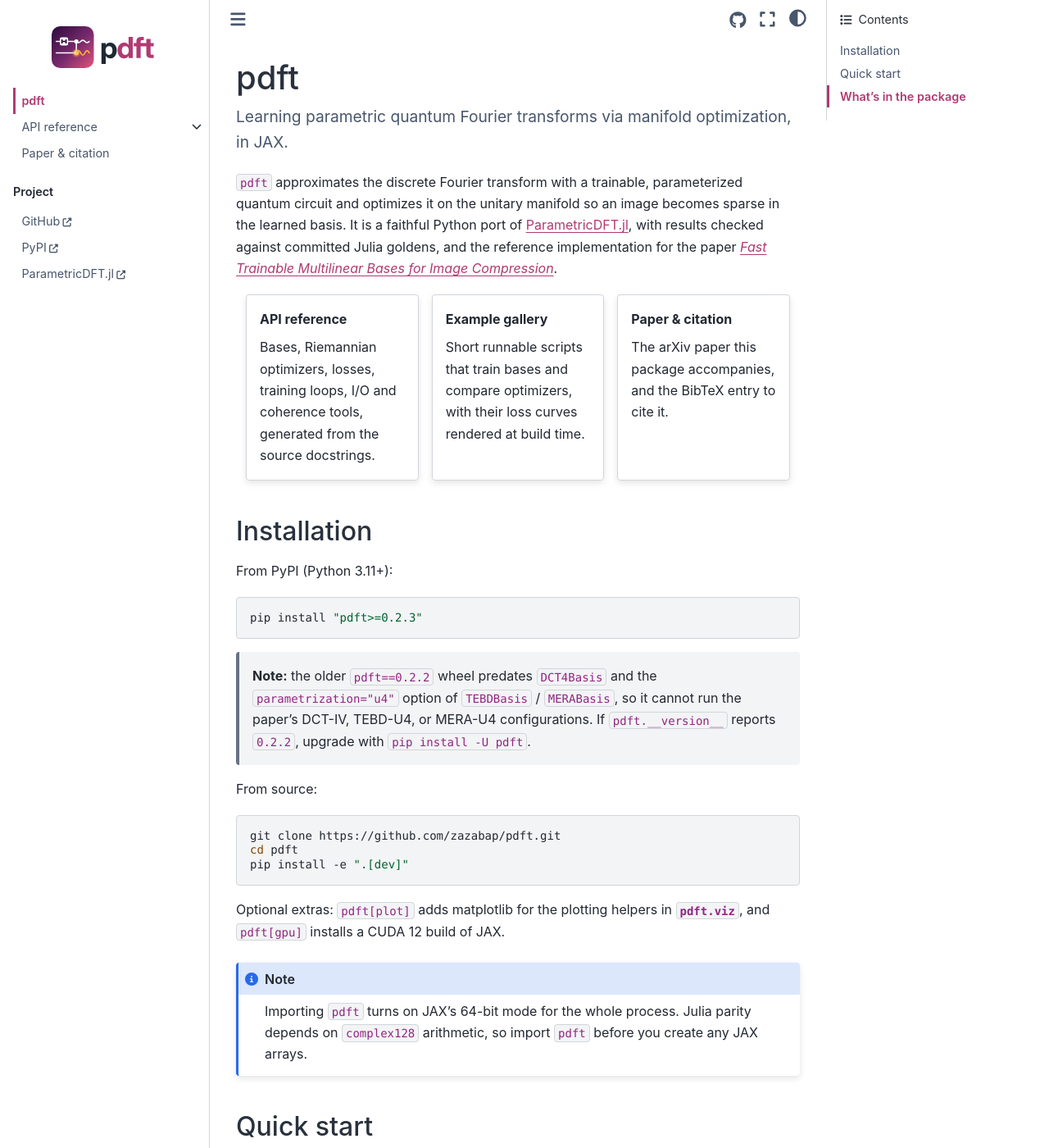
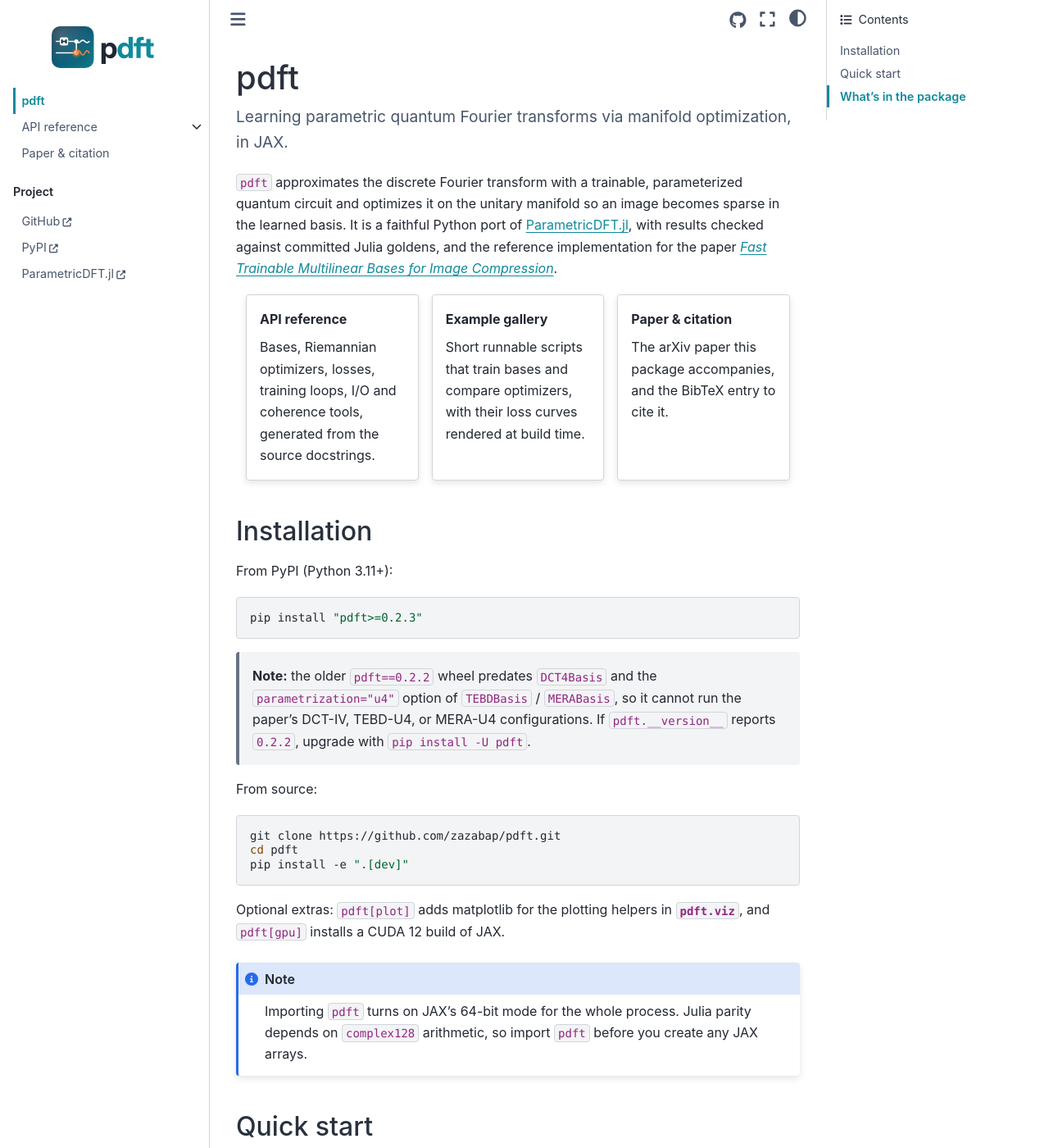
Before and after one commit to zazabap/pdft, a Sphinx documentation site: the page built from docs/index.md, in a window 1280 px wide and 1400 px high. Shown: the whole window at 82% size. Built offline with Sphinx 7.4.7 and the Sphinx Book theme 1.1.4, drawn with Linux system fonts in a browser that asks for light colours; pages that are not in the unit, such as notebooks, are missing from menus.

Commit message:
docs(logo): switch to the teal & amber palette and polish the mark
The tile is now lit from the top-left with a soft vignette and an inner
rim, the Hadamard and wires cast shadows, and the phase dot has a wider
halo and a specular highlight. Site accent colours follow the palette.

Co-Authored-By: Claude Fable 5.1 <noreply@anthropic.com>

```diff
--- a/docs/_static/custom.css
+++ b/docs/_static/custom.css
@@ -1,19 +1,19 @@
-/* Site accents follow the logo palette (docs/logo/build_logo.py): plum links
-   and highlights, gold only where the theme uses a secondary colour. */
+/* Site accents follow the logo palette (docs/logo/build_logo.py): teal links
+   and highlights, amber only where the theme uses a secondary colour. */
 html[data-theme="light"] {
-  --pst-color-primary: #b03a72;
-  --pst-color-primary-bg: #fbe9f1;
+  --pst-color-primary: #0f8a9c;
+  --pst-color-primary-bg: #e3f4f6;
   --pst-color-secondary: #c9862a;
-  --pst-color-link: #b03a72;
-  --pst-color-link-hover: #7a2a6d;
+  --pst-color-link: #0f8a9c;
+  --pst-color-link-hover: #0a5f7c;
 }
 
 html[data-theme="dark"] {
-  --pst-color-primary: #ee8fb8;
-  --pst-color-primary-bg: #3a1a30;
-  --pst-color-secondary: #ffb43c;
-  --pst-color-link: #ee8fb8;
-  --pst-color-link-hover: #f7b3d0;
+  --pst-color-primary: #5cc8d6;
+  --pst-color-primary-bg: #0d3a46;
+  --pst-color-secondary: #ffb45c;
+  --pst-color-link: #5cc8d6;
+  --pst-color-link-hover: #9fe0e8;
 }
 
 /* The sidebar logo is the full lockup; give it room and no extra title text. */
--- a/docs/logo/build_logo.py
+++ b/docs/logo/build_logo.py
@@ -1,8 +1,8 @@
 """Generate the pdft logo assets in docs/_static/.
 
 The mark is a two-wire circuit fragment (Hadamard, controlled phase) whose
-wires leave the phase gate as waves, on a plum-to-coral tile with a gold phase
-dot. The wordmark is "pdft" set in Inter Bold and converted to outlines, so
+wires leave the phase gate as waves, on a navy-to-teal tile lit from the top
+left, with an amber phase dot. The wordmark is "pdft" set in Inter Bold and converted to outlines, so
 the SVGs render identically without the font installed.
 
 Run:  python docs/logo/build_logo.py path/to/Inter-Bold.ttf
@@ -24,15 +24,21 @@ from fontTools.ttLib import TTFont
 OUT = Path(__file__).resolve().parents[1] / "_static"
 VB = 512
 WHITE, INK, PAPER = "#ffffff", "#1f2933", "#f3f5f7"
-TILE = ("#2a0b3d", "#7a2a6d", "#e2557a")  # dark floor, mid, bright corner
-DOT = ("#ffe7a3", "#ffb43c")  # phase dot: lit centre, gold rim (also the halo)
-WORD = "#b03a72"  # the "dft" of the wordmark
+TILE = ("#06263a", "#0a5f7c", "#17a0ad")  # dark floor, mid, bright corner
+DOT = ("#ffc77a", "#ef7f3a")  # phase dot: lit centre, amber rim (also the halo)
+WORD = "#0f8a9c"  # the "dft" of the wordmark
 MARK = "D"
 
 DEFS = f"""<defs>
   <linearGradient id="tile" x1="0" y1="0" x2="1" y2="1">
     <stop offset="0" stop-color="{TILE[0]}"/><stop offset="0.55" stop-color="{TILE[1]}"/><stop offset="1" stop-color="{TILE[2]}"/>
   </linearGradient>
+  <radialGradient id="light" cx="0.22" cy="0.18" r="0.75">
+    <stop offset="0" stop-color="{WHITE}" stop-opacity="0.22"/><stop offset="1" stop-color="{WHITE}" stop-opacity="0"/>
+  </radialGradient>
+  <radialGradient id="vign" cx="0.85" cy="0.9" r="0.7">
+    <stop offset="0" stop-color="#000000" stop-opacity="0.22"/><stop offset="1" stop-color="#000000" stop-opacity="0"/>
+  </radialGradient>
   <radialGradient id="dotg" cx="0.35" cy="0.35" r="0.85">
     <stop offset="0" stop-color="{DOT[0]}"/><stop offset="1" stop-color="{DOT[1]}"/>
   </radialGradient>
@@ -55,15 +61,18 @@ def glow_dot(x, y, r):
     # The halo is two translucent discs rather than a blur filter, so it
     # survives every renderer, including favicon rasterisers.
     return (
-        f'<circle cx="{x}" cy="{y}" r="{r + 26}" fill="{DOT[1]}" fill-opacity="0.16"/>'
-        f'<circle cx="{x}" cy="{y}" r="{r + 12}" fill="{DOT[1]}" fill-opacity="0.32"/>'
+        f'<circle cx="{x}" cy="{y}" r="{r + 34}" fill="{DOT[1]}" fill-opacity="0.10"/>'
+        f'<circle cx="{x}" cy="{y}" r="{r + 22}" fill="{DOT[1]}" fill-opacity="0.18"/>'
+        f'<circle cx="{x}" cy="{y}" r="{r + 10}" fill="{DOT[1]}" fill-opacity="0.34"/>'
         + dot(x, y, r, "url(#dotg)")
+        + f'<circle cx="{x - r * 0.32}" cy="{y - r * 0.34}" r="{r * 0.28}" fill="{WHITE}" fill-opacity="0.55"/>'
     )
 
 
 def h_gate(cx, cy, s=100):
     b, ih, g = 17, s * 0.5, TILE[0]
     return (
+        f'<rect x="{cx - s / 2}" y="{cy - s / 2 + 6}" width="{s}" height="{s}" rx="20" fill="#000000" fill-opacity="0.22"/>'
         f'<rect x="{cx - s / 2}" y="{cy - s / 2}" width="{s}" height="{s}" rx="20" fill="{WHITE}"/>'
         f'<rect x="{cx - s * 0.25 - b / 2}" y="{cy - ih / 2}" width="{b}" height="{ih}" fill="{g}"/>'
         f'<rect x="{cx + s * 0.25 - b / 2}" y="{cy - ih / 2}" width="{b}" height="{ih}" fill="{g}"/>'
@@ -80,10 +89,22 @@ def sine(x0, x1, y, amp, lam, phase=0.0, n=60):
 
 def mark():
     y1, y2 = 186, 326
-    tile = f'<rect width="{VB}" height="{VB}" rx="104" fill="url(#tile)"/>'
+    tile = (
+        f'<rect width="{VB}" height="{VB}" rx="104" fill="url(#tile)"/>'
+        f'<rect width="{VB}" height="{VB}" rx="104" fill="url(#light)"/>'
+        f'<rect width="{VB}" height="{VB}" rx="104" fill="url(#vign)"/>'
+        f'<rect x="4" y="4" width="{VB - 8}" height="{VB - 8}" rx="100" fill="none" stroke="{WHITE}" stroke-opacity="0.16" stroke-width="3"/>'
+    )
+    shadows = wire(56, y1 + 6, 300, y1 + 6, color="#000000") + wire(
+        56, y2 + 6, 300, y2 + 6, color="#000000"
+    )
+    shadows = shadows.replace(
+        'stroke-linecap="round"/>', 'stroke-linecap="round" stroke-opacity="0.2"/>'
+    )
     cp = wire(300, y1, 300, y2) + dot(300, y1, 26) + glow_dot(300, y2, 30)
     return (
         tile
+        + shadows
         + wire(56, y1, 300, y1)
         + wire(56, y2, 300, y2)
         + h_gate(150, y1)
```
Also changed, not shown: docs/_static/favicon.png, docs/_static/logo-dark.svg, docs/_static/logo-light.svg, docs/_static/mark.svg.
